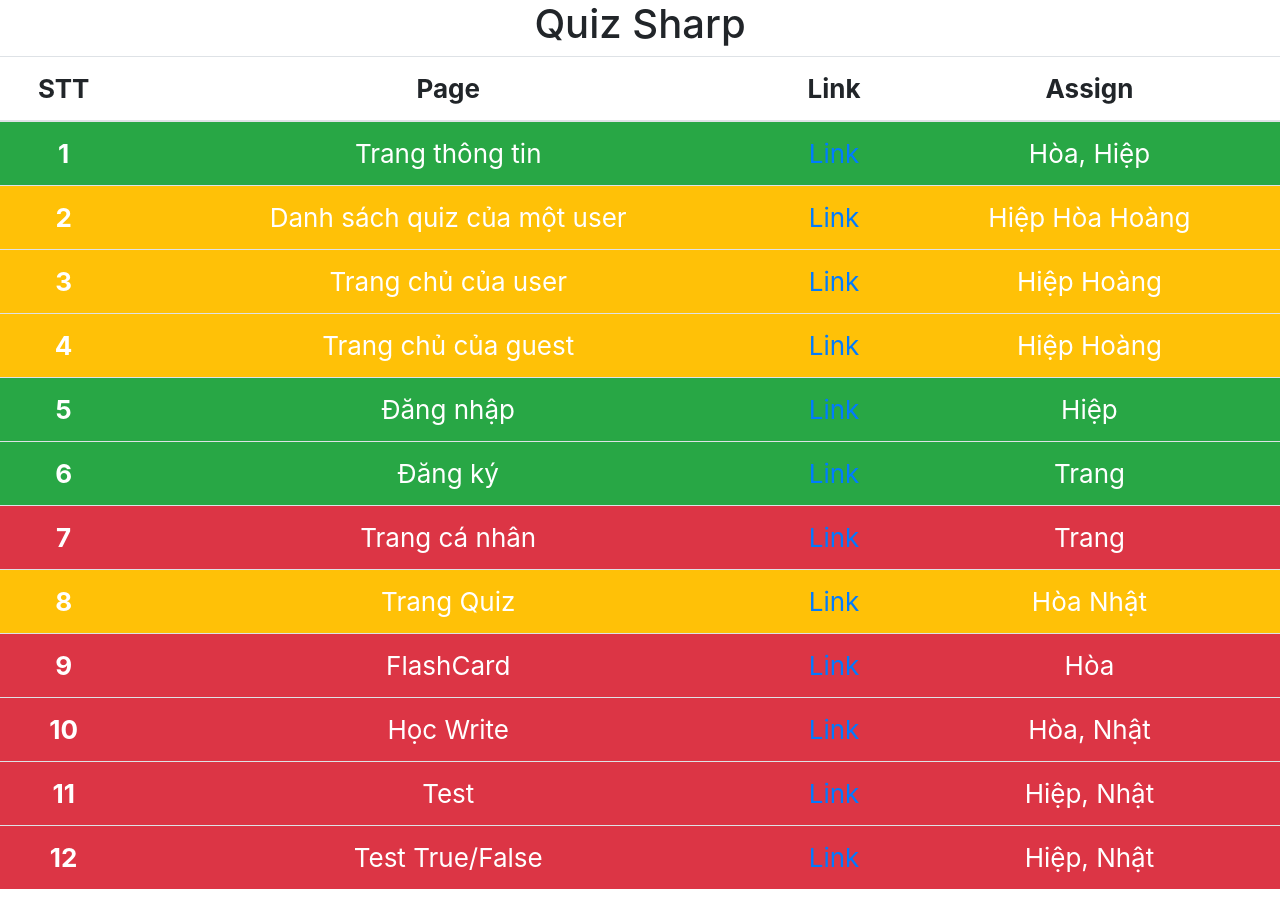
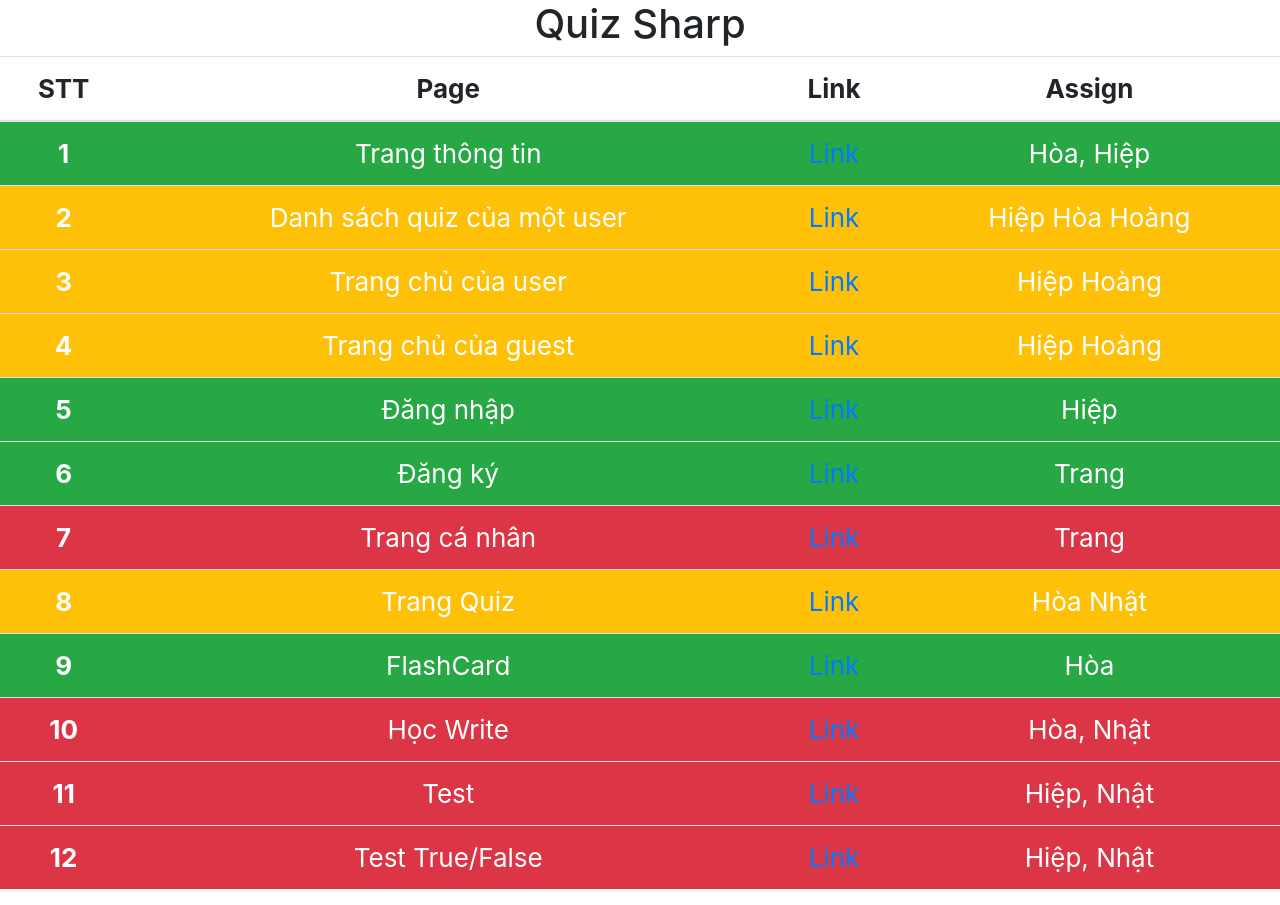
Before and after one commit to Sharp-Team/quiz-sharp, a React (Create React App) app in the folder frontend/: page / in a window 1280 px wide. Built offline with nearby package versions, Linux system fonts and the light colour scheme.

Commit message:
done: flash card

```diff
--- a/frontend/src/page/ListPage/index.tsx
+++ b/frontend/src/page/ListPage/index.tsx
@@ -76,7 +76,7 @@ class ListPage extends Component {
         page: 'FlashCard',
         link: 'flashcard',
         assign: 'Hòa',
-        status: 'bg-danger',
+        status: 'bg-success',
       },
       {
         id: '10',
```
